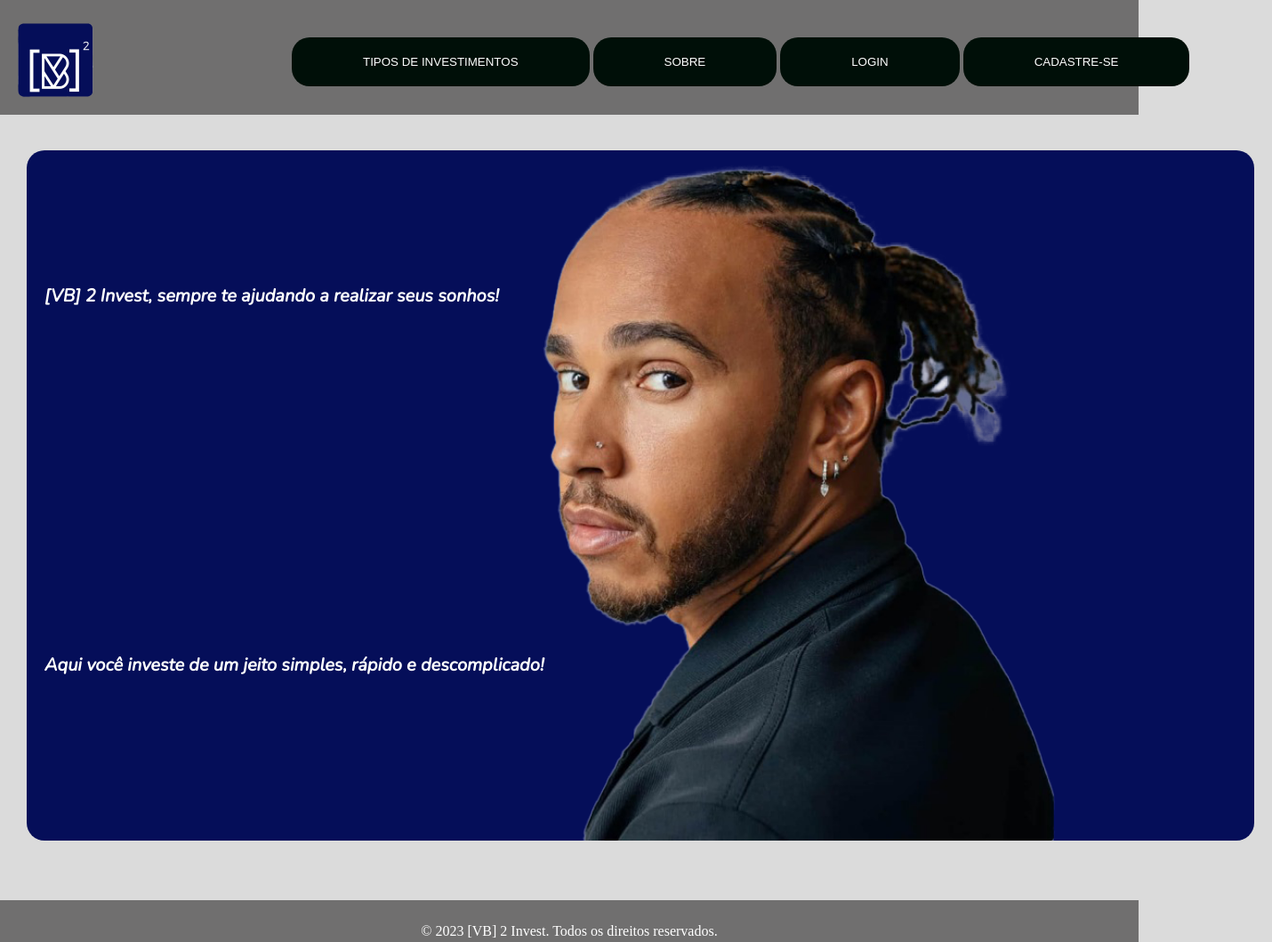
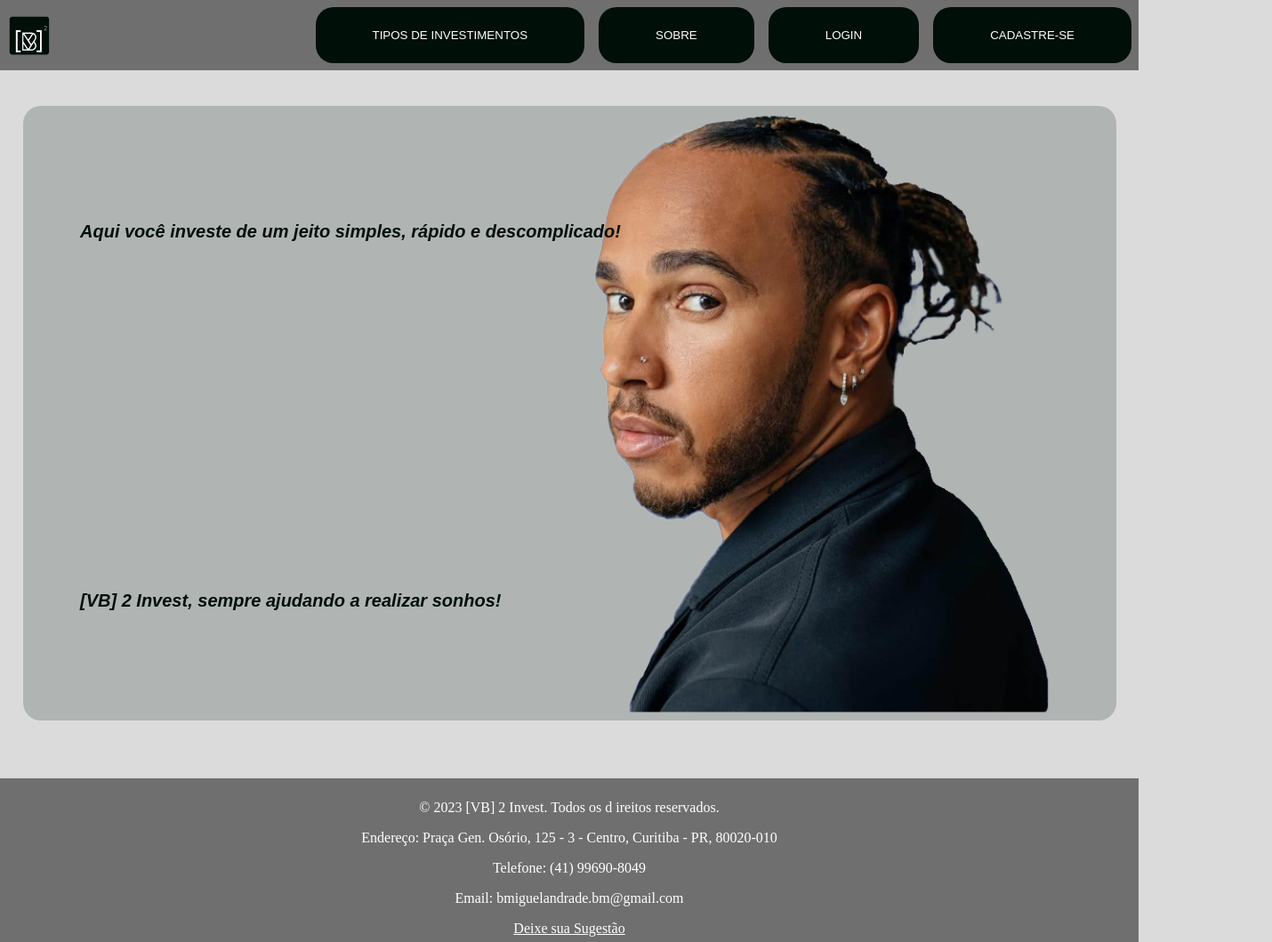
Before and after one commit to bruan05/1-Site-Teste., a plain HTML site: page index.html in a window 1280 px wide. Shown: the top 1059 px of the page at 89% size, 1430 px wide, since content can reach past the window. Drawn offline with nearby package versions, Linux system fonts and the light colour scheme.

Commit message:
Mudanças dia 24/10/2023
Mudanças na index, e uma mexida breve em tipos de investimentos.

```diff
--- a/index.html
+++ b/index.html
@@ -4,140 +4,48 @@
     <meta charset="UTF-8">
     <meta name="viewport" content="width=device-width, initial-scale=1.0">
     <title>[VB] 2 INVEST</title>
-    <style>
-    @import url('https://fonts.googleapis.com/css2?family=Poppins:ital,wght@0,700;1,400&display=swap');
-    @import url('https://fonts.googleapis.com/css2?family=Nunito:ital,wght@1,200&family=Poppins:ital,wght@0,700;1,400&display=swap');
-        body {
-            background-color: #DBDBDB;
-            margin: 0;
-            margin-top: 0px;
-            margin-left: 0px;
-            margin-right: 0px;
-            height: 100%;
-        }
-        .content {
-            min-height: 100vh;
-            padding-bottom: 50px;
-        }
-        #head {
-            background-color: #706F6F;
-            display: flex;
-            align-items: center;
-            gap: 200px;
-        }
-        #img img {
-            width: 125px;
-            height: auto;
-            justify-content: left;
-        }
-        #botoes input[type=submit] {
-            border: none;
-            padding: 20px 80px;
-            margin-top: 10px;
-            cursor: pointer;
-            background-color: #000F08;
-            color:#ffffff;
-            border-radius: 20px;
-            display:inline;
-        }
-        #corpo {
-            margin: 10px;
-            display: grid;
-            width: 100%;
-            gap: 15px;
-            font-size: 20px;
-            font-family: 'Nunito', sans-serif;
-            color: #ffffff;
-            font-style: oblique;
-            font-weight: 200;
-        }
-        #texto-principal {
-            margin-left: 10px;
-            margin-right: 10px;
-            font-size: 15px;
-            font-family: Arial, Helvetica, sans-serif;
-            color: #ffffff;
-            text-align: center;
-        }
-        #corpo #prim p {
-            margin-top: 180px;
-            margin-left: 40px;
-            text-align: justify;
-            position: absolute;
-            font-weight: bold;
-        }
-        #corpo #seg p {
-            margin-top: 580px;
-            margin-left: 40px;
-            text-align: justify;
-            position: absolute;
-            font-weight: bold;
-        }
-        #corpo img {
-            margin-right: 20px;
-            margin-left: 20px;
-            width: 1380px;
-            height: auto;
-            border: #050e59;
-            border-radius: 20px;
-
-        }
-        #nav {
-            flex: 2;
-            font-size: 18px;
-            font-family: Arial, Helvetica, sans-serif;
-            color: #ffffff;
-
-        }
-        footer {
-            background-color: #706F6F;
-            color: #ffffff;
-            text-align: center;
-            padding: 10px;
-            position: relative;
-            align-items: end;
-        }
-        footer a {
-            color: #ffffff;
-        }
-    </style>
+    <link rel="stylesheet" href="style.css">
 </head>
 <body>
     <div class="content">
         <div id="head">
             <div id="img">
                 <a href="index.html">
-                    <img src="VB INVEST logo.png" alt="Logo">
+                    <img src="VB INVEST logo black.png" alt="Logo">
                 </a>
             </div>
             <div id="botoes">
-                <table>
-                    <tr>
-                        <td><form action="tipos-de-inv.html" target="_parent"><input type="submit" value="TIPOS DE INVESTIMENTOS"></form></td>
-                        <td><form action="sobre.html" target="_parent"><input type="submit" value="SOBRE"></form></td>
-                        <td><form action="login.html" target="_parent"><input type="submit" value="LOGIN"></form></td>
-                        <td><form action="cadastro.html" target="_parent"><input type="submit" value="CADASTRE-SE"></form></td>
-                    </tr>
-                </table>
+                <a href="tipos-de-inv.html">
+                    <input type="submit" class="botao" value="TIPOS DE INVESTIMENTOS">
+                </a>
+                <a href="sobre.html">
+                    <input type="submit" class="botao" value="SOBRE">
+                </a>
+                <a href="login.html">
+                    <input type="submit" class="botao" value="LOGIN">
+                </a>
+                <a href="cadastro.html">
+                    <input type="submit" class="botao" value="CADASTRE-SE">
+                </a>
             </div>
         </div>
             <div id="corpo">
                 <div id="prim">
-                    <p>[VB] 2 Invest, sempre te ajudando a realizar seus sonhos!</p>
+                    <p>Aqui você investe de um jeito simples, rápido e descomplicado!</p>
                 </div>
                 <div id="seg">
-                    <p>Aqui você investe de um jeito simples, rápido e descomplicado!</p>
+                    <p>[VB] 2 Invest, sempre ajudando a realizar sonhos!</p>
                 </div>
                 <div>
-                    <img src="Lewis Hamilton 2.png" alt="Imagem Principal">
+                    <img src="Lewis Hamilton cinza.png" alt="Imagem Principal">
                 </div>
             </div>
     </div>
     <footer>
-        <p>&copy; 2023 [VB] 2 Invest. Todos os direitos reservados.</p>
+        <p>&copy; 2023 [VB] 2 Invest. Todos os d    ireitos reservados.</p>
         <p>Endereço: Praça Gen. Osório, 125 - 3 - Centro, Curitiba - PR, 80020-010</p>
-        <p>Telefone: (41) 3333-3333</p>
-        <p>Email: contato@vb2invest.com</p>
+        <p>Telefone: (41) 99690-8049</p>
+        <p>Email: bmiguelandrade.bm@gmail.com</p>
         <a href="sugest.html">Deixe sua Sugestão</a>
     </footer>
 </body>
--- /dev/null
+++ b/style.css
@@ -0,0 +1,161 @@
+body {
+    background-color: #DBDBDB;
+    margin: 0;
+    margin-top: 0vh;
+    margin-left: 0vh;
+    margin-right: 0vh;
+    height: 100%;
+}
+.content {
+    min-height: 100vh;
+    padding-bottom: 50px;
+}
+#head {
+    background-color: #706F6F;
+    display: flex;
+    align-items: center;
+    gap: 10%;
+    margin: 0;
+    height: 100%;
+}
+#img img {
+    width: 30%;
+    justify-content: left;
+}
+#botoes {
+    display: flex;
+    justify-content: center;
+    align-items: center;
+}
+#botoes a {
+    text-decoration: none;
+    margin: 1vh;
+}
+#botoes input[type=submit] {
+    border: none;
+    padding: 3vh 8vh;
+    margin-top: 10px;
+    margin: 0%;
+    width: 100%;
+    max-width: 100%;
+    cursor: pointer;
+    background-color: #000F08;
+    color:#ffffff;
+    border-radius: 20px;
+    border: none;
+    transition: background-color 0.3s, transform 0.2s;
+}
+#botoes input[type="submit"]:hover {
+    background-color: #B0B5B3;
+    color: #000F08;
+}
+#botoes input[type="submit"]:active {
+    transform: scale(0.90);
+}
+#corpo {
+    margin: 10px;
+    display: grid;
+    width: 100%;
+    gap: 15px;
+    font-size: 20px;
+    font-family: 'Nunito', sans-serif;
+    color: #ffffff;
+    font-style: oblique;
+    font-weight: 200;
+}
+#texto-principal {
+    margin-left: 10px;
+    margin-right: 10px;
+    font-size: 15px;
+    font-family: Arial, Helvetica, sans-serif;
+    color: #ffffff;
+    text-align: center;
+}
+#corpo #prim p {
+    margin-top: 20vh;
+    margin-left: 10vh;
+    text-align: justify;
+    position: absolute;
+    font-weight: bold;
+    font-family: Arial, Helvetica, sans-serif;
+    color: #000F08;
+}
+#corpo #seg p {
+    margin-top: 70vh;
+    margin-left: 10vh;
+    text-align: justify;
+    position: absolute;
+    font-weight: bold;
+    font-family: Arial, Helvetica, sans-serif;
+    color: #000F08;
+}
+#corpo img {
+    margin-right: 2vh;
+    margin-left: 2vh;
+    width: 96%;
+    border-radius: 20px;
+
+}
+footer {
+    background-color: #706F6F;
+    color: #ffffff;
+    text-align: center;
+    padding: 1vh;
+    position: relative;
+    align-items: end;
+}
+footer a {
+    color: #ffffff;
+}
+#corpot {
+    margin: 10px;
+    width: 100%;
+    font-family: Arial, Helvetica, sans-serif;
+    background-color: #ffffff;
+    gap: 10px;
+}
+#corpot #conteudo {
+    padding-left: 10px;
+    padding-right: 10px;
+    margin: 10px;
+    display: inline-block;
+    width: 96%;
+    font-family: Arial, Helvetica, sans-serif;
+    gap: 10px;
+    background-color: #050e59;
+    border-radius: 20px;
+}
+#corpot ul {
+    text-align: center;
+    padding: 0;
+    display: flex;
+}
+#corpot li {
+    background-color: #ffffff;
+    width: 325px;
+    height: 200px;
+    border-radius: 20px;
+    color: #0d2745;
+    font-size: 20px;
+    text-align: center;
+    display: inline-block;
+    margin: 10px;
+}
+#corpot li h2 {
+    font-family: 'Arimo', sans-serif;
+    font-weight: 700;
+    justify-content: center;
+    margin-top: 10px;
+    color: #050e59;
+    font-weight: bold;
+    -webkit-text-stroke-width: 1px;
+    -webkit-text-stroke-color: #000000;
+}
+#corpot li p {
+    font-family: 'Arimo', sans-serif;
+    font-weight: 400;
+    font-size: 15px;
+    text-align: center;
+    color: #000000;
+    font-weight: bold;
+}
```
Also changed, not shown: tipos-de-inv.html (+15 -115 lines), Lewis Hamilton cinza.png (added), VB INVEST logo black.png (added), 1 other file.
